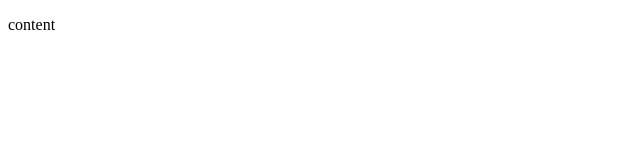
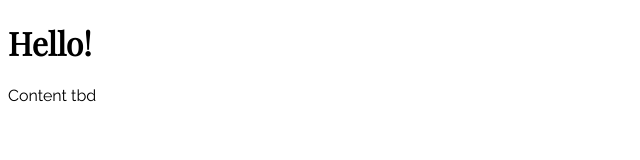
Before and after one commit to michelle-luo/michelle-luo.github.io, a plain HTML site: page index.html in a window 1280 px wide. Shown: the whole page, without its empty margins (0-640 px from the left). Drawn offline with nearby package versions, Linux system fonts and the light colour scheme.

Commit message:
Add stylesheet

```diff
--- a/index.html
+++ b/index.html
@@ -1,9 +1,12 @@
 <!DOCTYPE html>
-	<html>
+<html>
 	<head>
+		<link rel="stylesheet" href="style.css">
+		<link href="https://fonts.googleapis.com/css?family=Playfair+Display|Raleway" rel="stylesheet">
 		<title>Title</title>
 	</head>
 	<body>
-		<p>content</p>
+		<h1>Hello!</h1>
+		<p>Content tbd</p>
 	</body>
 </html>
--- /dev/null
+++ b/style.css
@@ -0,0 +1,11 @@
+body {
+	width: 100%;
+}
+
+h1, h2, h3 {
+	font-family: "Playfair Display", serif;
+}
+
+p {
+	font-family: "Raleway", sans-serif;
+}
```
